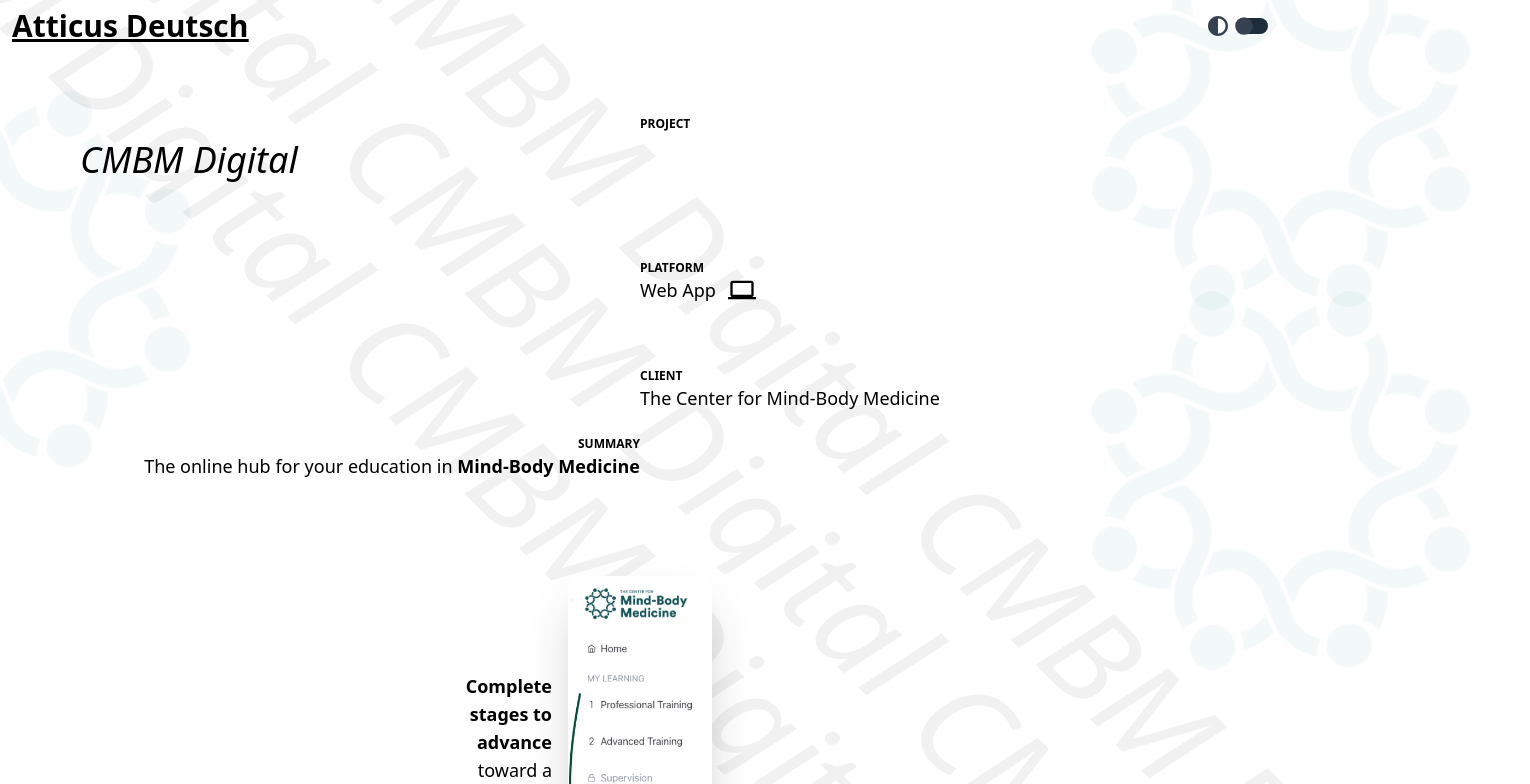
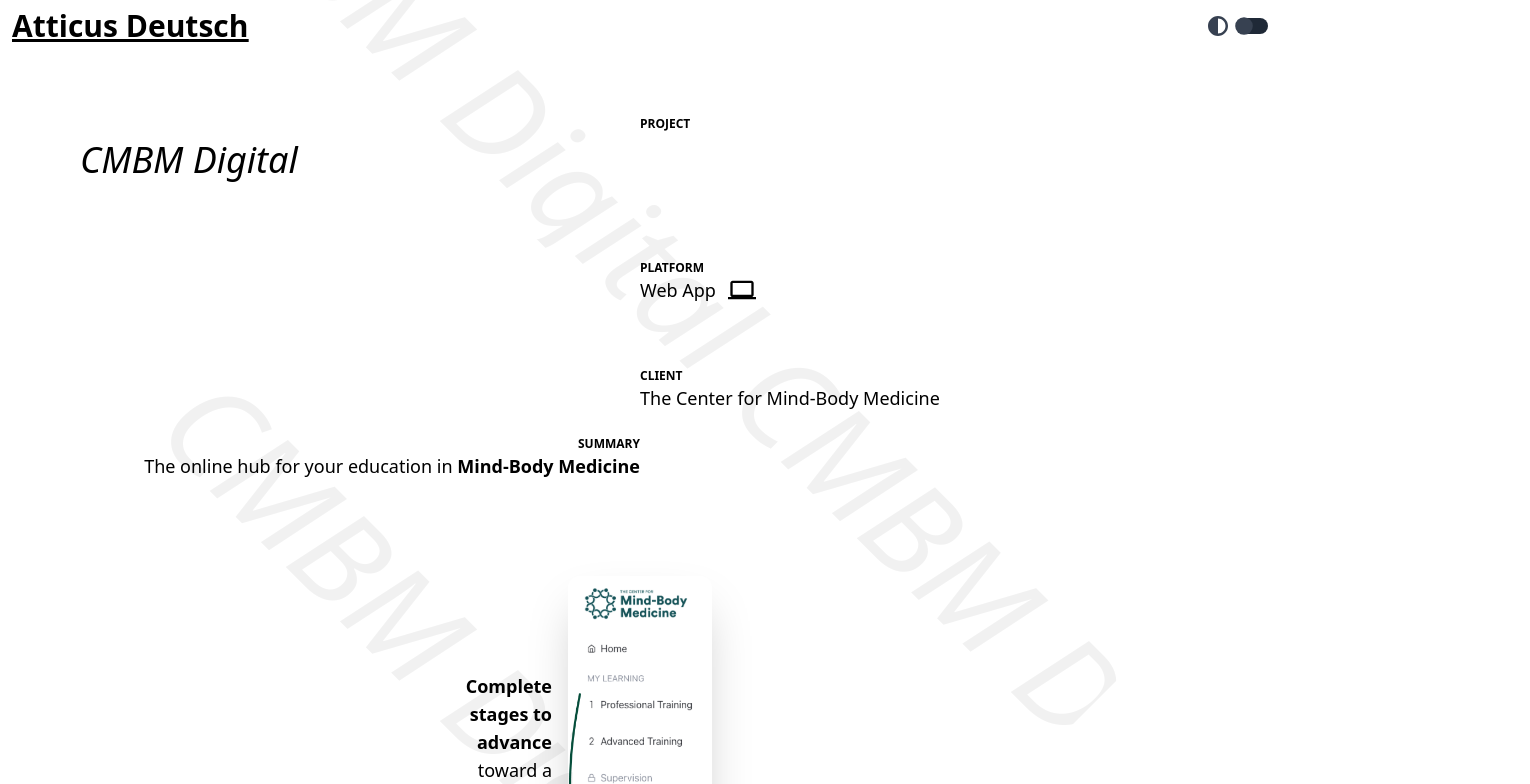
Before and after one commit to afd998/personal-site, a Next.js app: page /cmbm in a window 1280 px wide. Shown: the top 784 px of the page, 1530 px wide, since content can reach past the window. Built offline with nearby package versions, Linux system fonts and the light colour scheme; what @kamona/tailwindcss-perspective would draw is missing.

Commit message:
fixed photos3

```diff
--- a/pages/cmbm.js
+++ b/pages/cmbm.js
@@ -18,13 +18,13 @@
 function Cmbm({ projectData }) {
   return (
     <div className='z-10'>
-      <div className='w-screen'>
-        <p className=' opacity-5 text-9xl italic whitespace-nowrap  overflow-hidden rotate-45 z-0 absolute  top-1/4 left-1/2 transform  -translate-x-1/2 -translate-y-1/2' > {projectData.name.text} {" "} {projectData.name.text} {" "} {projectData.name.text}</p>
-        <p className='opacity-5 text-9xl italic whitespace-nowrap  overflow-hidden rotate-45 z-0 absolute top-2/4 left-1/2 transform  -translate-x-1/2 -translate-y-1/2' > {projectData.name.text} {" "} {projectData.name.text} {" "} {projectData.name.text}</p>
-        <p className=' opacity-5 text-9xl italic whitespace-nowrap  overflow-hidden rotate-45 z-0 absolute  top-3/4 left-1/2 transform  -translate-x-1/2 -translate-y-1/2' > {projectData.name.text} {" "} {projectData.name.text} {" "} {projectData.name.text}</p>
-        <img src="/images/cmbm/brand-mark.png" className=' opacity-5 text-9xl italic whitespace-nowrap overflow-hidden  z-0 absolute w-96 top-[15%] left-full transform  -translate-x-1/2 -translate-y-1/2' />
-        <img src="/images/cmbm/brand-mark.png" className=' opacity-5 text-9xl italic whitespace-nowrap overflow-hidden  z-0 absolute w-96 top-[35%]  transform  -translate-x-1/2 -translate-y-1/2' />
-        <img src="/images/cmbm/brand-mark.png" className=' opacity-5 text-9xl italic whitespace-nowrap overflow-hidden  z-0 absolute w-96 top-[60%] left-full transform  -translate-x-1/2 -translate-y-1/2' />
+      <div className=' z-0 w-full  relative'>
+        <p className='w-screen opacity-5 text-9xl italic whitespace-nowrap  text-clip overflow-hidden rotate-45 absolute  top-[200px] left-1/2 transform  -translate-x-1/2 -translate-y-1/2' > {projectData.name.text} {" "} {projectData.name.text} {" "} {projectData.name.text}</p>
+        <p className=' w-screen  opacity-5 text-9xl italic whitespace-nowrap  text-clip overflow-hidden rotate-45 absolute top-[800px] left-1/2 transform  -translate-x-1/2 -translate-y-1/2' > {projectData.name.text} {" "} {projectData.name.text} {" "} {projectData.name.text}</p>
+        <p className='w-screen  opacity-5 text-9xl italic whitespace-nowrap  text-clip overflow-hidden rotate-45  absolute  top-[1400px] left-1/2 transform  -translate-x-1/2 -translate-y-1/2' > {projectData.name.text} {" "} {projectData.name.text} {" "} {projectData.name.text}</p>
+        {/* <img src="/images/cmbm/brand-mark.png" className=' opacity-5 text-9xl italic whitespace-nowrap overflow-hidden  absolute w-96 top-[15%] left-full transform  -translate-x-1/2 -translate-y-1/2' />
+        <img src="/images/cmbm/brand-mark.png" className=' opacity-5 text-9xl italic whitespace-nowrap overflow-hidden  absolute w-96 top-[35%]  transform  -translate-x-1/2 -translate-y-1/2' />
+        <img src="/images/cmbm/brand-mark.png" className=' opacity-5 text-9xl italic whitespace-nowrap overflow-hidden   absolute w-96 top-[60%] left-full transform  -translate-x-1/2 -translate-y-1/2' /> */}
 
       </div>
       <Project summary={Summary} projectData={projectData}>
```
